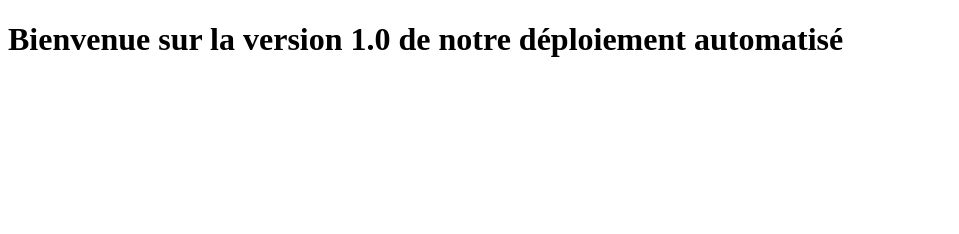
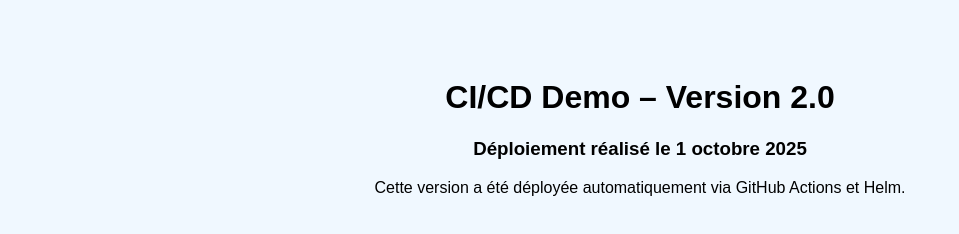
Before and after one commit to jgak/it-connect, a plain HTML site: page app/index.html in a window 1280 px wide. Shown: the whole page, without its empty margins (0-959 px from the left). Drawn offline with Linux system fonts and the light colour scheme.

Commit message:
Mise à jour interface web

```diff
--- a/app/index.html
+++ b/app/index.html
@@ -4,7 +4,8 @@
   <meta charset="UTF-8">
   <title>CI/CD Demo</title>
 </head>
-<body>
-  <h1>Bienvenue sur la version 1.0 de notre déploiement automatisé</h1>
+<body style="background-color:#f0f8ff;text-align:center;padding:50px;font-family:sans-serif">
+  <h1>CI/CD Demo – Version 2.0</h1>
+  <h3>Déploiement réalisé le 1 octobre 2025</h3>
+  <p>Cette version a été déployée automatiquement via GitHub Actions et Helm.</p>
 </body>
-</html>
```
